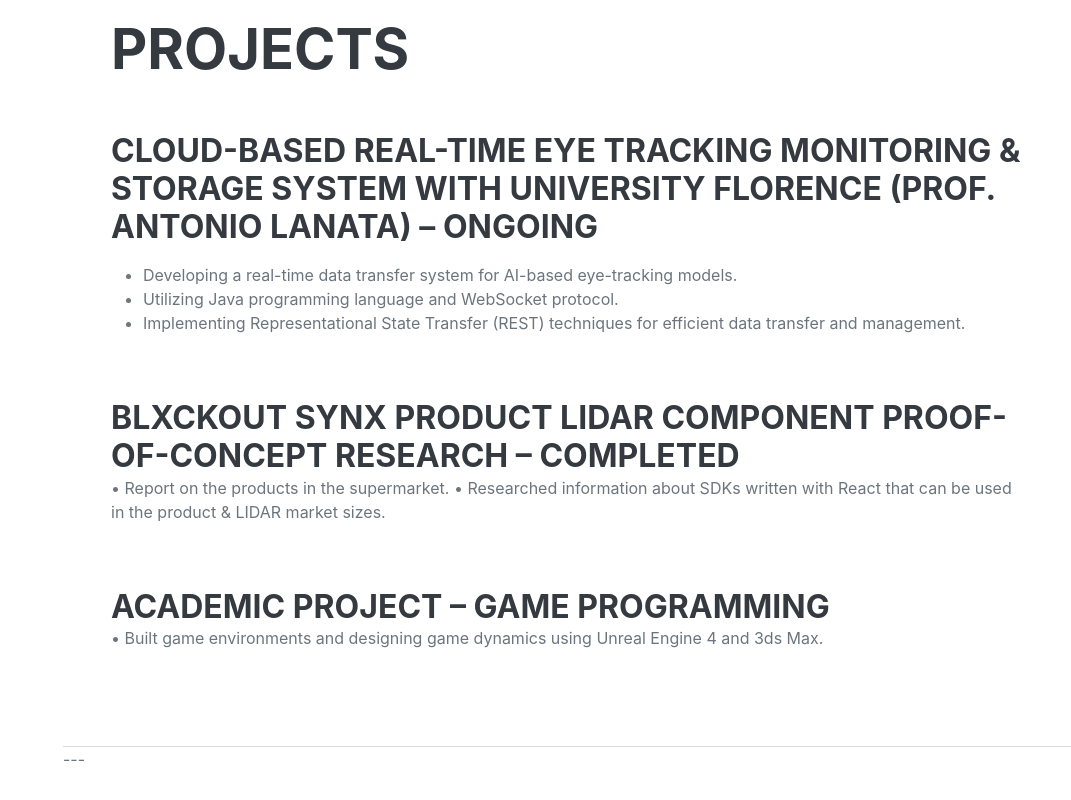
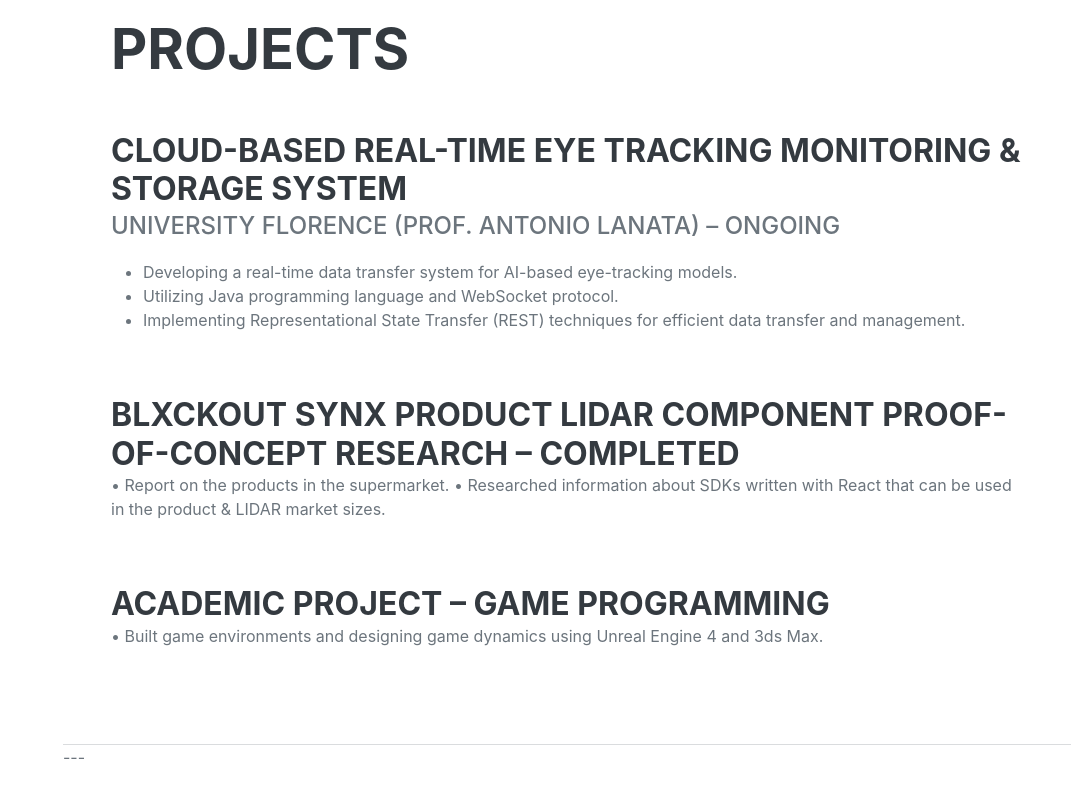
Before and after one commit to oktaysamr/CV, a plain HTML site: page index.html in a window 1280 px wide. Shown: the part 3635-4435 px from the top of the page, without its empty margins (209-1280 px from the left). Drawn offline with nearby package versions, Linux system fonts and the light colour scheme; a web font is replaced by a local one.

Commit message:
sub class added

```diff
--- a/index.html
+++ b/index.html
@@ -171,7 +171,8 @@
                 <h2 class="mb-5">Projects</h2>
                 <div class="d-flex flex-column flex-md-row justify-content-between mb-5">
                     <div class="flex-grow-1">
-                    <h3 class="mb-0">Cloud-based Real-Time Eye Tracking Monitoring & Storage System with University Florence (Prof. Antonio Lanata) – Ongoing</h3>
+                    <h3 class="mb-0">Cloud-based Real-Time Eye Tracking Monitoring & Storage System</h3>
+                    <div class="subheading mb-3">University Florence (Prof. Antonio Lanata) – Ongoing</div>
                     <p>
                         <ul>
                             <li>Developing a real-time data transfer system for AI-based eye-tracking models.</li>
```
